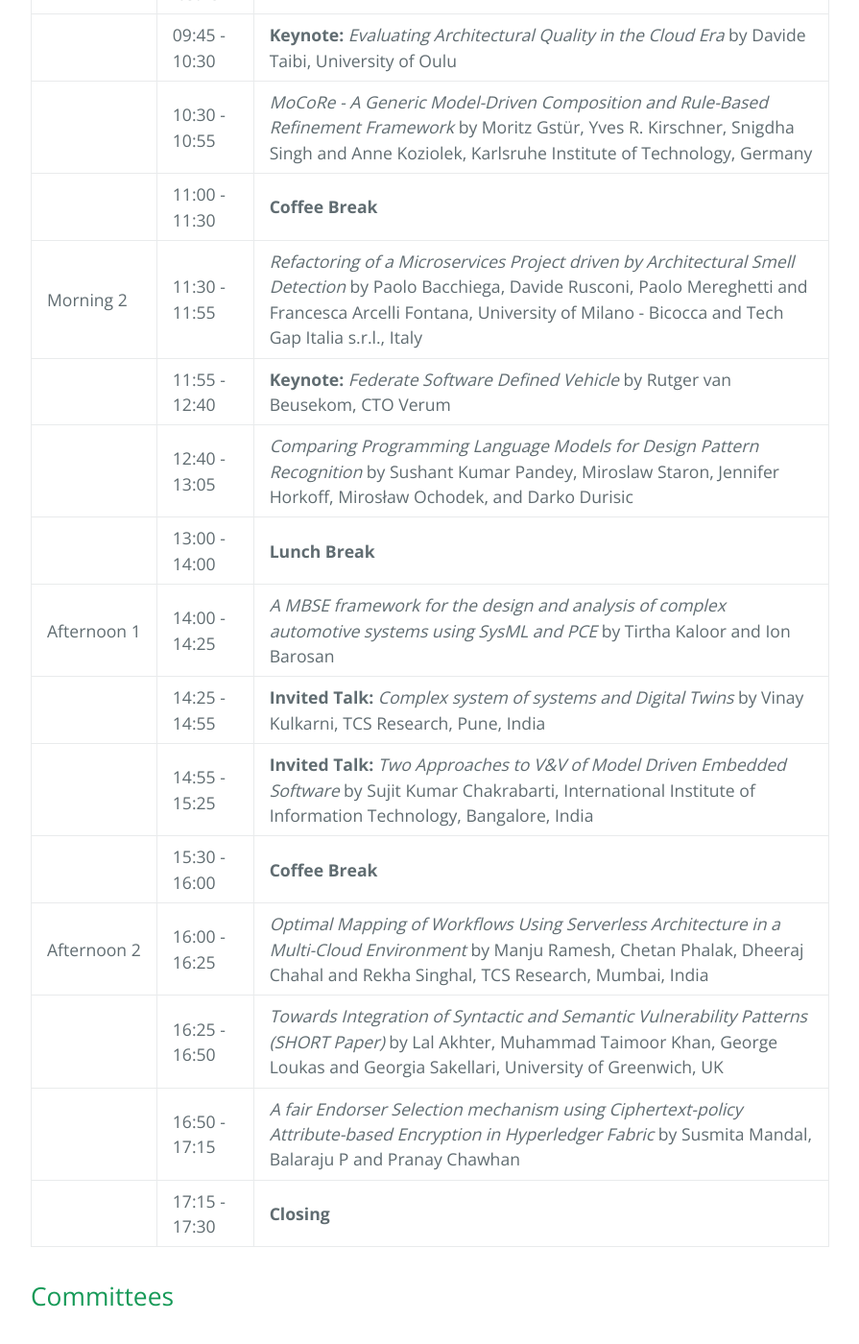
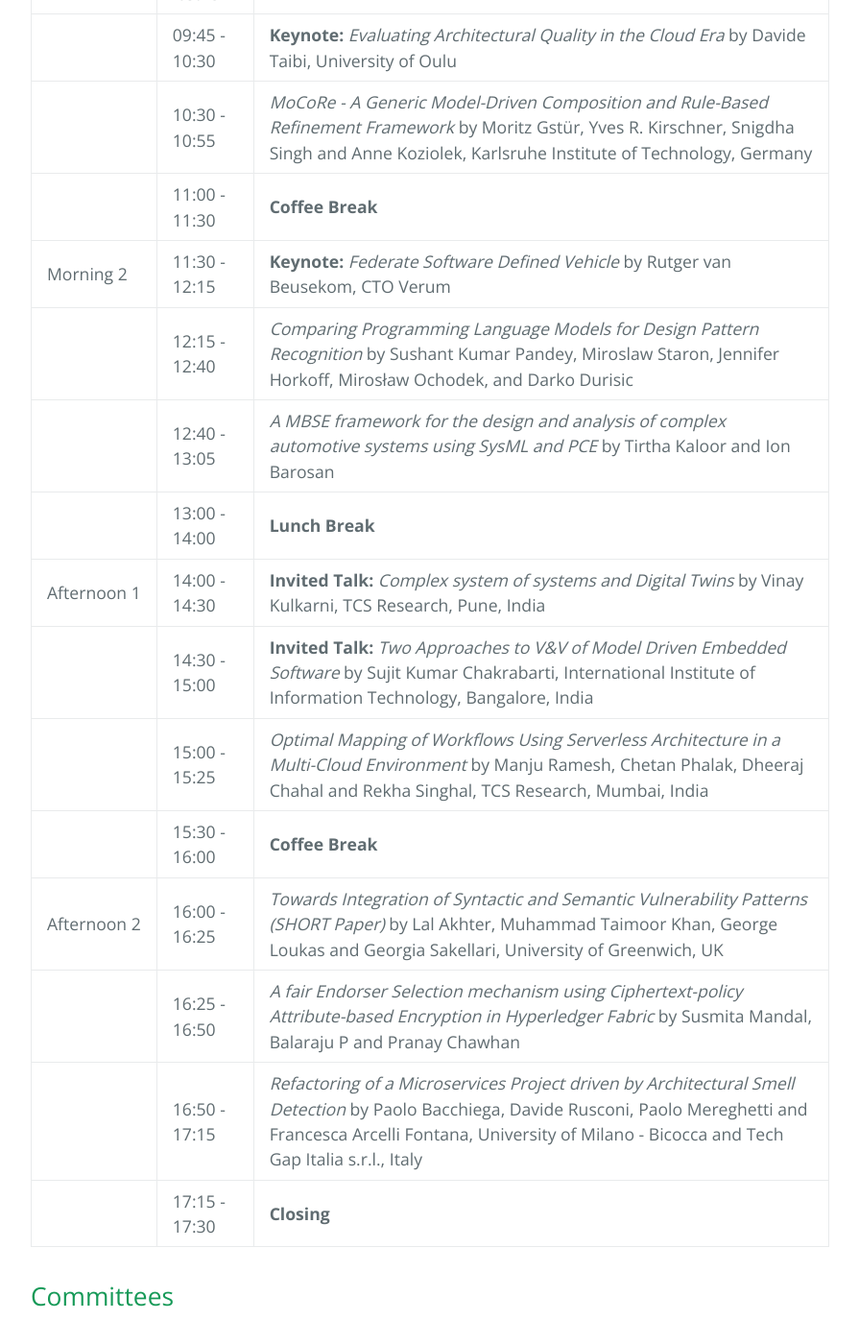
Before and after one commit to WASA-Workshop/2024, a Jekyll site: the page built from index.md, in a window 1280 px wide and 1400 px high, scrolled down 2725 px. Shown: the whole window at 96% size, without its empty margins (192-1087 px from the left). Built offline with Jekyll 4.4.1, drawn with Linux system fonts in a browser that asks for light colours; our own code applies the rules of GitHub Pages for plain Markdown files; some of the changed text lies outside the part shown.

Commit message:
Update index.md

```diff
--- a/index.md
+++ b/index.md
@@ -55,28 +55,28 @@ All dates are AoE.
 **Camera-ready workshop papers due**: March 31, 2024\
 **Workshop dates**: June 4, 2024
 
-## Program
+## Program (**updated**)
 
 This year's WASA will be in conjunction with FAACS 2024 ([8th International Workshop on Formal Approaches for Advanced Computing Systems](https://faacs-workshop.github.io/2024/)) and QUALIFIER 2024 ([2nd International Workshop on Quality in Software Architecture](https://qualifier-workshop.github.io))
 
 | Session | Time | Paper/Keynote |
 | --- | --- | --- |
-| Morning&nbsp;1   | 09:30&nbsp;-&nbsp;09:45	| **Opening** |
-|             | 09:45 - 10:30	| **Keynote:** _Evaluating Architectural Quality in the Cloud Era_ by Davide Taibi, University of Oulu	|
-|             | 10:30 - 10:55	| _MoCoRe - A Generic Model-Driven Composition and Rule-Based Refinement Framework_ by Moritz Gstür, Yves R. Kirschner, Snigdha Singh and Anne Koziolek, Karlsruhe Institute of Technology, Germany |
-|             | 11:00 - 11:30 | **Coffee Break** |
-| Morning&nbsp;2   | 11:30 - 11:55	| _Refactoring of a Microservices Project driven by Architectural Smell Detection_ by Paolo Bacchiega, Davide Rusconi, Paolo Mereghetti and Francesca Arcelli Fontana, University of Milano - Bicocca and Tech Gap Italia s.r.l., Italy |
-|             | 11:55 - 12:40	| **Keynote:** _Federate Software Defined Vehicle_ by Rutger van Beusekom, CTO Verum |
-|             | 12:40 - 13:05	| _Comparing Programming Language Models for Design Pattern Recognition_ by Sushant Kumar Pandey, Miroslaw Staron, Jennifer Horkoff, Mirosław Ochodek, and Darko Durisic |
-|             | 13:00 - 14:00 | **Lunch Break** |
-| Afternoon&nbsp;1	| 14:00 - 14:25	| _A MBSE framework for the design and analysis of complex automotive systems using SysML and PCE_ by Tirtha Kaloor and Ion Barosan |
-|             | 14:25 - 14:55	| **Invited Talk:** _Complex system of systems and Digital Twins_ by Vinay Kulkarni, TCS Research, Pune, India |
-|             | 14:55 - 15:25	| **Invited Talk:** _Two Approaches to V&V of Model Driven Embedded Software_ by Sujit Kumar Chakrabarti, International Institute of Information Technology, Bangalore, India |
-|             |	15:30 - 16:00	| **Coffee Break** |
-| Afternoon&nbsp;2	| 16:00 - 16:25	| _Optimal Mapping of Workflows Using Serverless Architecture in a Multi-Cloud Environment_ by Manju Ramesh, Chetan Phalak, Dheeraj Chahal and Rekha Singhal, TCS Research, Mumbai, India |
-|             |	16:25 - 16:50	| _Towards Integration of Syntactic and Semantic Vulnerability Patterns (SHORT Paper)_ by Lal Akhter, Muhammad Taimoor Khan, George Loukas and Georgia Sakellari, University of Greenwich, UK |
-|             | 16:50 - 17:15	| _A fair Endorser Selection mechanism using Ciphertext-policy Attribute-based Encryption in Hyperledger Fabric_ by Susmita Mandal, Balaraju P and Pranay Chawhan |
-|             |	17:15 - 17:30	| **Closing** |
+| Morning&nbsp;1 | 09:30&nbsp;-&nbsp;09:45	| **Opening** |
+|                | 09:45 - 10:30	| **Keynote:** _Evaluating Architectural Quality in the Cloud Era_ by Davide Taibi, University of Oulu	|
+|                | 10:30 - 10:55	| _MoCoRe - A Generic Model-Driven Composition and Rule-Based Refinement Framework_ by Moritz Gstür, Yves R. Kirschner, Snigdha Singh and Anne Koziolek, Karlsruhe Institute of Technology, Germany |
+|                | 11:00 - 11:30 | **Coffee Break** |
+| Morning&nbsp;2 | 11:30 - 12:15	| **Keynote:** _Federate Software Defined Vehicle_ by Rutger van Beusekom, CTO Verum |
+|                | 12:15 - 12:40	| _Comparing Programming Language Models for Design Pattern Recognition_ by Sushant Kumar Pandey, Miroslaw Staron, Jennifer Horkoff, Mirosław Ochodek, and Darko Durisic |
+|                | 12:40 - 13:05	| _A MBSE framework for the design and analysis of complex automotive systems using SysML and PCE_ by Tirtha Kaloor and Ion Barosan |
+|                | 13:00 - 14:00 | **Lunch Break** |
+| Afternoon&nbsp;1| 14:00 - 14:30	| **Invited Talk:** _Complex system of systems and Digital Twins_ by Vinay Kulkarni, TCS Research, Pune, India |
+|                | 14:30 - 15:00	| **Invited Talk:** _Two Approaches to V&V of Model Driven Embedded Software_ by Sujit Kumar Chakrabarti, International Institute of Information Technology, Bangalore, India |
+|                | 15:00 - 15:25	| _Optimal Mapping of Workflows Using Serverless Architecture in a Multi-Cloud Environment_ by Manju Ramesh, Chetan Phalak, Dheeraj Chahal and Rekha Singhal, TCS Research, Mumbai, India |
+|                | 15:30 - 16:00	| **Coffee Break** |
+| Afternoon&nbsp;2	| 16:00 - 16:25	| _Towards Integration of Syntactic and Semantic Vulnerability Patterns (SHORT Paper)_ by Lal Akhter, Muhammad Taimoor Khan, George Loukas and Georgia Sakellari, University of Greenwich, UK |
+|                | 16:25 - 16:50	| _A fair Endorser Selection mechanism using Ciphertext-policy Attribute-based Encryption in Hyperledger Fabric_ by Susmita Mandal, Balaraju P and Pranay Chawhan |
+|                | 16:50 - 17:15	| _Refactoring of a Microservices Project driven by Architectural Smell Detection_ by Paolo Bacchiega, Davide Rusconi, Paolo Mereghetti and Francesca Arcelli Fontana, University of Milano - Bicocca and Tech Gap Italia s.r.l., Italy |
+|                | 17:15 - 17:30	| **Closing** |
 
 ## Committees
 
```
